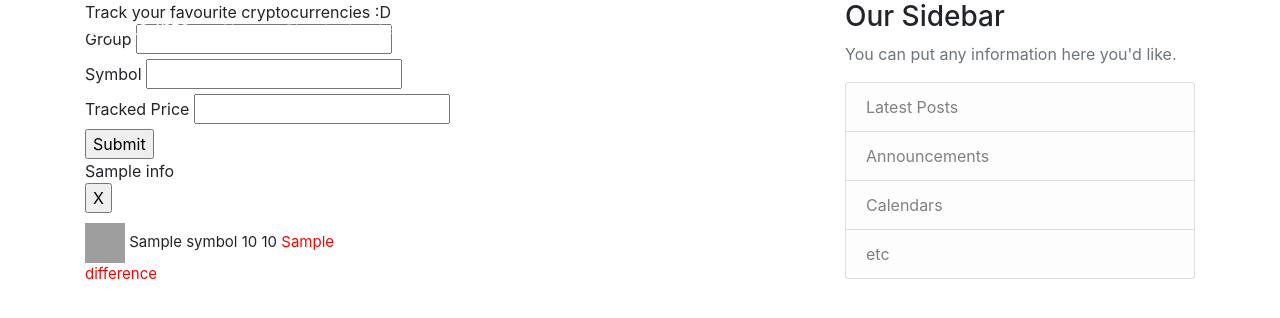
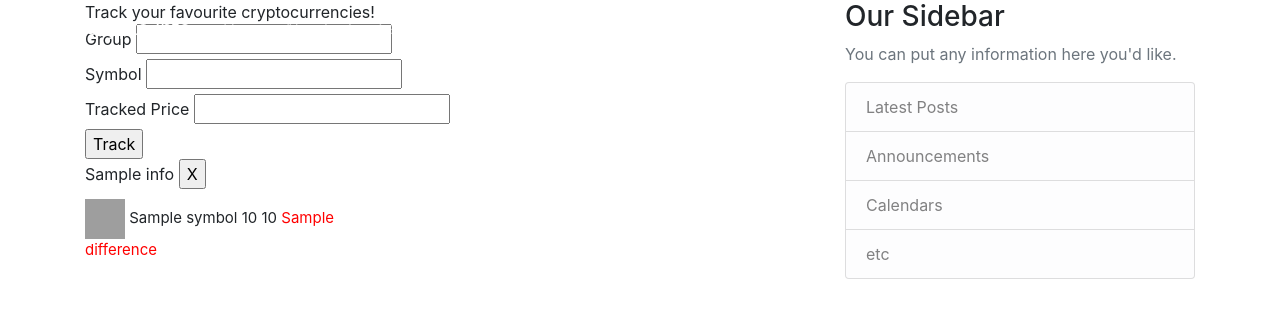
Before and after one commit to EricTGoto/Crypto-Price, a Django app: template crypto_price/crypto_tracker/templates/crypto_tracker/tracker.html in a window 1280 px wide. Shown: the top 318 px of the page. Run offline with Django 3.2, Linux system fonts and the light colour scheme; the template is opened without the code that fills it: most values are stand-ins (such as "Sample title", 1, 10 or a date in 2020); some libraries are stand-ins or nearby versions; grey boxes are pictures that could not be loaded.

Commit message:
put delete button inline with group name

```diff
--- a/crypto_price/crypto_tracker/templates/crypto_tracker/tracker.html
+++ b/crypto_price/crypto_tracker/templates/crypto_tracker/tracker.html
@@ -10,7 +10,7 @@
 {% endblock js %}
 
 {% block content %}
-<html>Track your favourite cryptocurrencies :D
+<html>Track your favourite cryptocurrencies!
 
 <form action="{% url 'crypto_tracker:tracker' %}" method="post">
 {% csrf_token %}
@@ -26,17 +26,17 @@
         <label for="tracked_price">Tracked Price</label>
         <input type="text" name="tracked_price" id="tracked_price">
     </div>
-    <input type="submit">
+    <input type="submit" value="Track" class="button">
 </form>
-<!--{% url 'crypto_tracker:delete_item' %}-->
+
 <div class="groups">
 {% for coin_group in data %}
-    <span>{{ coin_group.group_name }}
-        <form action="{% url 'crypto_tracker:delete_item' %}" method="post">
+    <form class="delete-button" action="{% url 'crypto_tracker:delete_item' %}" method="post">
         {% csrf_token %}
-        <input type="submit" name="{{ coin_group.group_name }}" value="X">
-        </form>
-    </span>
+        {{ coin_group.group_name }}
+        <input type="submit" name="{{ coin_group.group_name }}" value="X" class ="button">
+    </form>
+
     <div class="group">
     {% for coin in coin_group.trackedcoin_set.all %}
         <div class="coin"> <img src="{% static 'crypto_tracker/crypto_images' %}/{{ coin.name }}.png" width="40px" height="40px"> {{ coin.symbol }} {{ coin.price }} {{ coin.tracked_price }}
```
